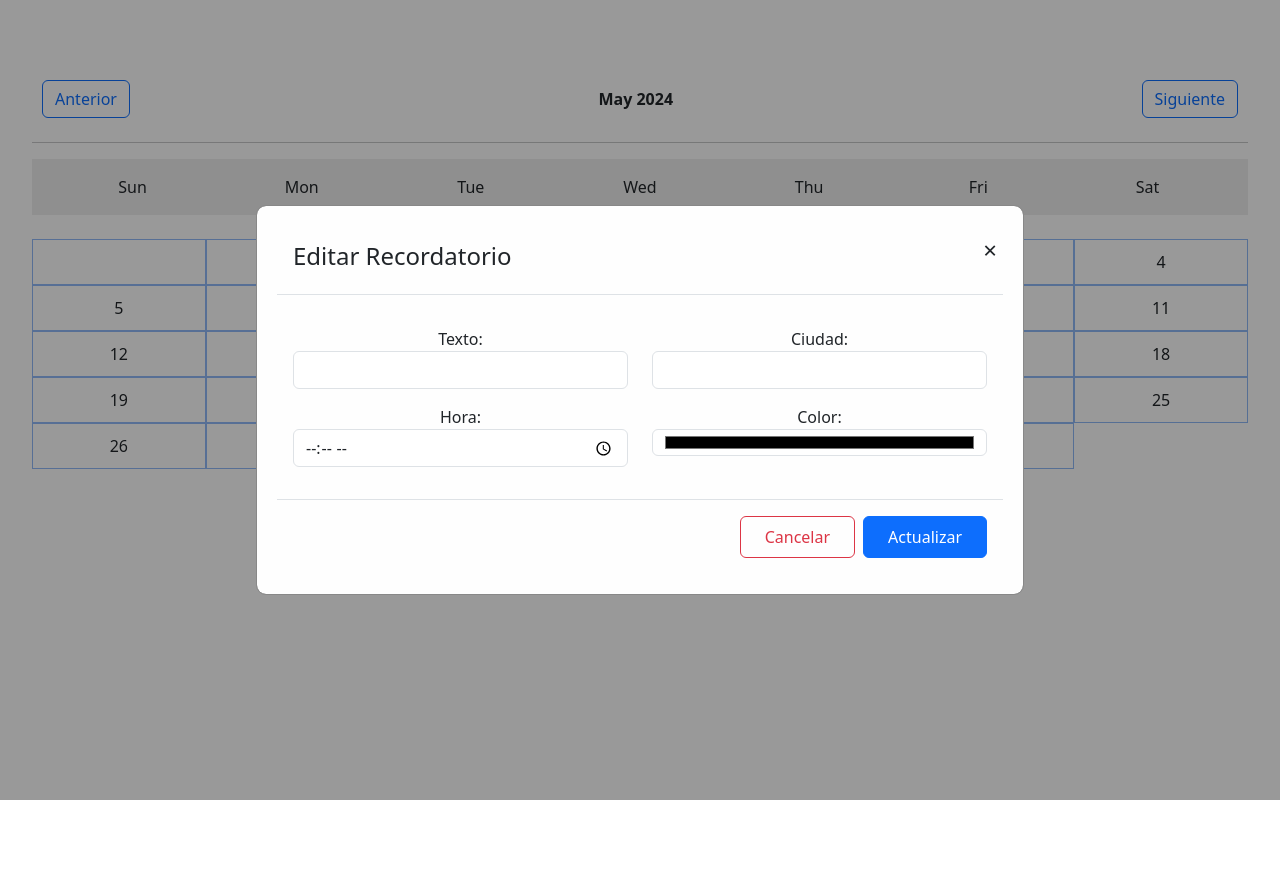
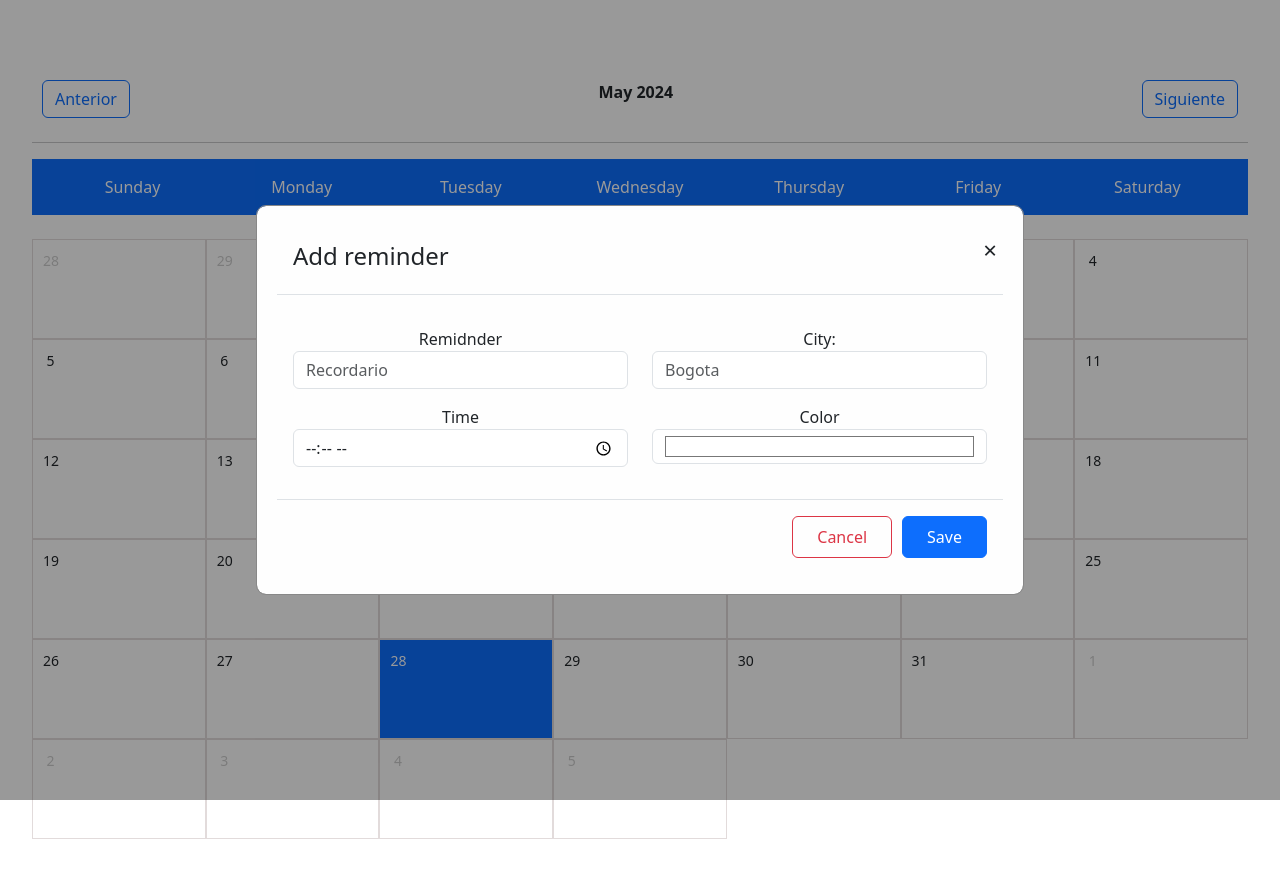
Before and after one commit to clagarejo/calendar, a Vue app: page / in a window 1280 px wide. Both pictures are taken after a click on the element "10". Shown: the top 878 px of the page. Before the commit the page ends 800 px from the top, so only its background shows below. Built offline with nearby package versions, Linux system fonts and the light colour scheme.

Commit message:
Reminders validations

```diff
--- a/src/components/Calendar.vue
+++ b/src/components/Calendar.vue
@@ -1,30 +1,48 @@
 <template>
   <div class="calendar py-5">
     <div class="month mb-4">
-      <button class="btn btn-outline-primary" @click="prevMonth"> Anterior </button>
-      <strong> <span> {{ monthYear }} </span> </strong>
-      <button class="btn btn-outline-primary" @click="nextMonth"> Siguiente </button>
+      <button class="btn btn-outline-primary" @click="prevMonth">Anterior</button>
+      <strong>
+        <span> {{ monthYear }} </span>
+      </strong>
+      <button class="btn btn-outline-primary" @click="nextMonth">Siguiente</button>
     </div>
 
     <hr />
 
-    <div class="weekdays mb-4 p-3">
+    <div class="weekdays bg-primary mb-4 p-3">
       <div v-for="day in daysOfWeek" :key="day">{{ day }}</div>
     </div>
 
     <div class="days">
-      <div v-for="day in daysInMonth" :key="day.date" class="day">
+      <div
+        v-for="day in daysInMonth"
+        :key="day.date"
+        class="day size-number"
+        :class="{
+          today: day.isToday,
+          'prev-month': day.isPrevMonth,
+          'next-month': day.isNextMonth,
+        }"
+      >
         <span
           @click="addReminder(day.date, day.number)"
           :style="{ backgroundColor: day.color }"
-          >{{ day.number }}</span
+          class="style-number"
         >
+          {{ day.number }}
+        </span>
+
         <div
           v-for="reminder in day.reminders"
           :key="reminder.id"
           :style="{ background: reminder.color }"
+          @click="editReminder(reminder, day.date)"
+          class="mb-1"
         >
-          {{ reminder.time }} - {{ reminder.text }}
+          <div>
+            <p>{{ reminder.time }} - {{ reminder.text }}</p>
+          </div>
         </div>
       </div>
     </div>
@@ -33,13 +51,22 @@
       v-if="showModal"
       @close="closeModal"
       :date="selectedDate"
-      :reminder="reminders"
+      :reminder="selectedReminder"
     />
   </div>
 </template>
 
 <script>
-import { format, startOfMonth, endOfMonth, eachDayOfInterval, getDay } from "date-fns";
+import {
+  format,
+  startOfMonth,
+  endOfMonth,
+  eachDayOfInterval,
+  getDay,
+  isToday,
+  subMonths,
+  addMonths,
+} from "date-fns";
 import { mapActions, mapGetters } from "vuex";
 import ReminderModal from "./ReminderModal.vue";
 
@@ -50,104 +77,166 @@ export default {
       currentDate: new Date(),
       showModal: false,
       selectedDate: null,
+      selectedReminder: null,
     };
   },
   computed: {
     ...mapGetters(["reminders"]),
-
     daysOfWeek() {
-      return ["Sun", "Mon", "Tue", "Wed", "Thu", "Fri", "Sat"];
+      return [
+        "Sunday",
+        "Monday",
+        "Tuesday",
+        "Wednesday",
+        "Thursday",
+        "Friday",
+        "Saturday",
+      ];
     },
-
     monthYear() {
       return format(this.currentDate, "MMMM yyyy");
     },
-
     daysInMonth() {
       const start = startOfMonth(this.currentDate);
       const end = endOfMonth(this.currentDate);
 
       const days = eachDayOfInterval({ start, end })
         .map((date) => {
-          if (!date) return null; // Verificar si la fecha es válida
-
+          if (!date) return null;
           const formattedDate = format(date, "yyyy-MM-dd");
-
           const reminders = this.reminders.filter(
             (r) => format(new Date(r.date), "yyyy-MM-dd") === formattedDate
           );
-
           return {
             date,
             number: format(date, "d"),
             reminders,
+            isToday: isToday(date),
+            isPrevMonth: false,
+            isNextMonth: false,
           };
         })
-        .filter((day) => day !== null); // Filtrar los días nulos
+        .filter((day) => day !== null);
 
-      const paddingDays = new Array(getDay(start))
-        .fill(null)
-        .map((_, i) => ({ date: null, number: "", reminders: [], color: "#ffffff" })); // Use white as default color for padding days
-      return [...paddingDays, ...days];
+      const prevMonthDays = this.getPrevMonthPaddingDays(start);
+      const nextMonthDays = this.getNextMonthPaddingDays(end, start);
+      return [...prevMonthDays, ...days, ...nextMonthDays];
     },
   },
-
   methods: {
     ...mapActions(["addReminder", "editReminder", "deleteReminder"]),
-
+    getPrevMonthPaddingDays(start) {
+      const prevMonth = subMonths(start, 1);
+      const daysInPrevMonth = eachDayOfInterval({
+        start: startOfMonth(prevMonth),
+        end: endOfMonth(prevMonth),
+      });
+      const paddingDays = daysInPrevMonth.slice(-getDay(start)).map((date) => ({
+        date,
+        number: format(date, "d"),
+        reminders: [],
+        isToday: isToday(date),
+        isPrevMonth: true,
+        isNextMonth: false,
+      }));
+      return paddingDays;
+    },
+    getNextMonthPaddingDays(end, start) {
+      const nextMonth = addMonths(end, 1);
+      const daysInNextMonth = eachDayOfInterval({
+        start: startOfMonth(nextMonth),
+        end: endOfMonth(nextMonth),
+      });
+      const daysToFill =
+        42 - (getDay(end) + 1) - eachDayOfInterval({ start, end }).length;
+      const paddingDays = daysInNextMonth.slice(0, daysToFill).map((date) => ({
+        date,
+        number: format(date, "d"),
+        reminders: [],
+        isToday: isToday(date),
+        isPrevMonth: false,
+        isNextMonth: true,
+      }));
+      return paddingDays;
+    },
     prevMonth() {
       this.currentDate = new Date(
         this.currentDate.setMonth(this.currentDate.getMonth() - 1)
       );
     },
-
     nextMonth() {
       this.currentDate = new Date(
         this.currentDate.setMonth(this.currentDate.getMonth() + 1)
       );
     },
-
     addReminder(date, day) {
-      console.log(date, "fecha");
-      console.log(day, "number");
-      this.selectedDate = { date, day };
+      this.selectedDate = date;
+      this.selectedReminder = null;
       this.showModal = true;
     },
-
+    editReminder(reminder, date) {
+      this.selectedDate = date;
+      this.selectedReminder = reminder;
+      this.showModal = true;
+    },
     closeModal() {
       this.showModal = false;
       this.selectedDate = null;
+      this.selectedReminder = null;
     },
+    loadRemindersFromLocalStorage() {
+      // Cargar desde el almacenamiento local (localStorage)
+      const reminders = JSON.parse(localStorage.getItem("reminders"));
+      if (reminders) {
+        this.$store.commit("SET_REMINDERS", reminders);
+      }
+    },
+  },
+  mounted() {
+    // Cargar recordatorios desde el almacenamiento local al montar el componente
+    this.loadRemindersFromLocalStorage();
   },
 };
 </script>
-
-<style>
+<style scoped>
 .calendar {
   width: 100%;
   margin: 0 auto;
 }
-
 .month {
   display: flex;
   justify-content: space-between;
-  align-items: center;
   padding: 0 10px;
 }
-
 .weekdays {
-    background: #eee;
+  color: #fff;
 }
-
 .weekdays,
 .days {
   display: grid;
   grid-template-columns: repeat(7, 1fr);
-  text-align: center;
+}
+.day {
+  padding: 10px;
+  border: 1px solid #e2dbdb;
+  cursor: pointer;
+}
+.today {
+  background-color: #0d6efd;
+  color: #fff;
+}
+.prev-month,
+.next-month {
+  color: #ccc;
 }
 
-.day {
-  padding: 10px;
-  border: 1px solid #90b9f7;
+.size-number {
+  height: 100px;
+  font-size: 14px;
+  overflow: auto;
+}
+
+.style-number {
+  margin-right: 90%;
 }
 </style>
--- a/src/components/ReminderModal.vue
+++ b/src/components/ReminderModal.vue
@@ -3,21 +3,18 @@
     <div class="modal-content">
       <div class="modal-header mb-3">
         <span class="close p-3" @click.prevent="closeModal">&times;</span>
-
-        <h4 class="">
-          {{ isEditing ? "Editar Recordatorio" : "Agregar Recordatorio" }}
-        </h4>
+        <h4>{{ isEditing ? "Edit reminder" : "Add reminder" }}</h4>
       </div>
-
       <div class="modal-body">
         <form @submit.prevent="saveReminder">
           <div class="row">
             <div class="col-md-6">
-              <label for="text">Texto:</label>
+              <label for="text">Remidnder</label>
               <input
                 class="form-control mb-3"
                 type="text"
-                v-model="reminder.text"
+                placeholder="Recordario"
+                v-model="localReminder.text"
                 maxlength="30"
                 required
                 @input="validateColor"
@@ -25,33 +22,34 @@
             </div>
 
             <div class="col-md-6">
-              <label for="city">Ciudad:</label>
+              <label for="city">City:</label>
               <input
                 class="form-control mb-3"
                 type="text"
-                v-model="reminder.city"
+                placeholder="Bogota"
+                v-model="localReminder.city"
                 required
                 @input="validateColor"
               />
             </div>
 
             <div class="col-md-6">
-              <label for="time">Hora:</label>
+              <label for="time">Time</label>
               <input
                 class="form-control mb-3"
                 type="time"
-                v-model="reminder.time"
+                v-model="localReminder.time"
                 required
                 @input="validateColor"
               />
             </div>
 
             <div class="col-md-6">
-              <label for="color">Color:</label>
+              <label for="color">Color</label>
               <input
-                class="form-control mb-3"
+                class="form-control mb-3 input-color"
                 type="color"
-                v-model="reminder.color"
+                v-model="localReminder.color"
                 @input="validateColor"
               />
             </div>
@@ -59,13 +57,33 @@
         </form>
       </div>
 
-      <div class="modal-footer">
-        <button class="btn btn-outline-danger px-4 py-2" @click.prevent="closeModal">
-          Cancelar
-        </button>
-        <button class="btn btn-primary px-4 py-2" type="submit">
-          {{ isEditing ? "Actualizar" : "Agregar" }}
-        </button>
+      <div class="modal-footer d-flex justify-content-between">
+        <div>
+          <button
+            class="btn btn-danger px-4 py-2"
+            v-if="isEditing"
+            @click.prevent="deleteCurrentReminder"
+          >
+            Delete
+          </button>
+        </div>
+
+        <div class="d-flex">
+          <button
+            class="btn btn-outline-danger space px-4 py-2"
+            @click.prevent="closeModal"
+          >
+            Cancel
+          </button>
+
+          <button
+            class="btn btn-primary px-4 py-2"
+            type="submit"
+            @click.prevent="saveReminder"
+          >
+            {{ isEditing ? "Update" : "Save" }}
+          </button>
+        </div>
       </div>
     </div>
   </div>
@@ -80,28 +98,46 @@ export default {
 
   data() {
     return {
+      localReminder: this.reminder ? { ...this.reminder } : this.newReminder(),
       isEditing: !!this.reminder,
     };
   },
 
   methods: {
-    ...mapActions(["addReminder", "editReminder", "fetchWeather"]),
+    ...mapActions(["addReminder", "editReminder", "deleteReminder", "fetchWeather"]),
+    async saveReminder() {
+      const selectedDate = new Date(this.date);
+      const currentDate = new Date();
 
-    async saveReminder() {
+      // Verificar si la fecha seleccionada es anterior a la fecha actual
+      if (selectedDate < currentDate) {
+        alert("No puedes crear recordatorios en días anteriores a hoy.");
+        return;
+      }
+
       const weather = await this.fetchWeather({
-        city: this.reminder.city,
-        date: this.reminder.date,
+        city: this.localReminder.city,
+        date: this.date,
       });
 
-      this.reminder.weather = weather;
+      this.localReminder.weather = weather;
 
       if (this.isEditing) {
-        this.editReminder(this.reminder);
+        this.editReminder(this.localReminder);
       } else {
-        this.addReminder(this.reminder);
+        this.localReminder.id = uuidv4();
+        this.localReminder.date = this.date;
+        this.addReminder(this.localReminder);
       }
 
       this.$emit("close");
+      this.saveRemindersToLocalStorage(); // Guardar en localStorage después de actualizar o guardar
+    },
+
+    deleteCurrentReminder() {
+      this.deleteReminder(this.localReminder.id);
+      this.$emit("close");
+      this.saveRemindersToLocalStorage(); // Guardar en localStorage después de eliminar
     },
 
     closeModal() {
@@ -109,11 +145,25 @@ export default {
     },
 
     validateColor() {
-      // Verificar si el color tiene el formato correcto
-      if (!/^#[0-9A-F]{6}$/i.test(this.reminder.color)) {
-        // Si no tiene el formato correcto, establecer un valor predeterminado
-        this.reminder.color = "#FFFFFF"; // O cualquier otro valor predeterminado válido
+      if (!/^#[0-9A-F]{6}$/i.test(this.localReminder.color)) {
+        this.localReminder.color = "#FFFFFF";
       }
+    },
+
+    newReminder() {
+      return {
+        id: uuidv4(),
+        text: "",
+        city: "",
+        time: "",
+        color: "#FFFFFF",
+        weather: "",
+      };
+    },
+
+    saveRemindersToLocalStorage() {
+      const reminders = JSON.stringify(this.$store.state.reminders);
+      localStorage.setItem("reminders", reminders);
     },
   },
 };
@@ -155,4 +205,13 @@ export default {
   text-decoration: none;
   cursor: pointer;
 }
+
+.space {
+  margin-right: 10px;
+}
+
+.input-color {
+  cursor: pointer;
+  height: 35px;
+}
 </style>
--- a/src/store.js
+++ b/src/store.js
@@ -21,6 +21,10 @@ const store = createStore({
 
     DELETE_REMINDER(state, id) {
       state.reminders = state.reminders.filter(r => r.id !== id);
+    },
+
+    SET_REMINDERS(state, reminders) {
+      state.reminders = reminders;
     },
   },
   actions: {
```
